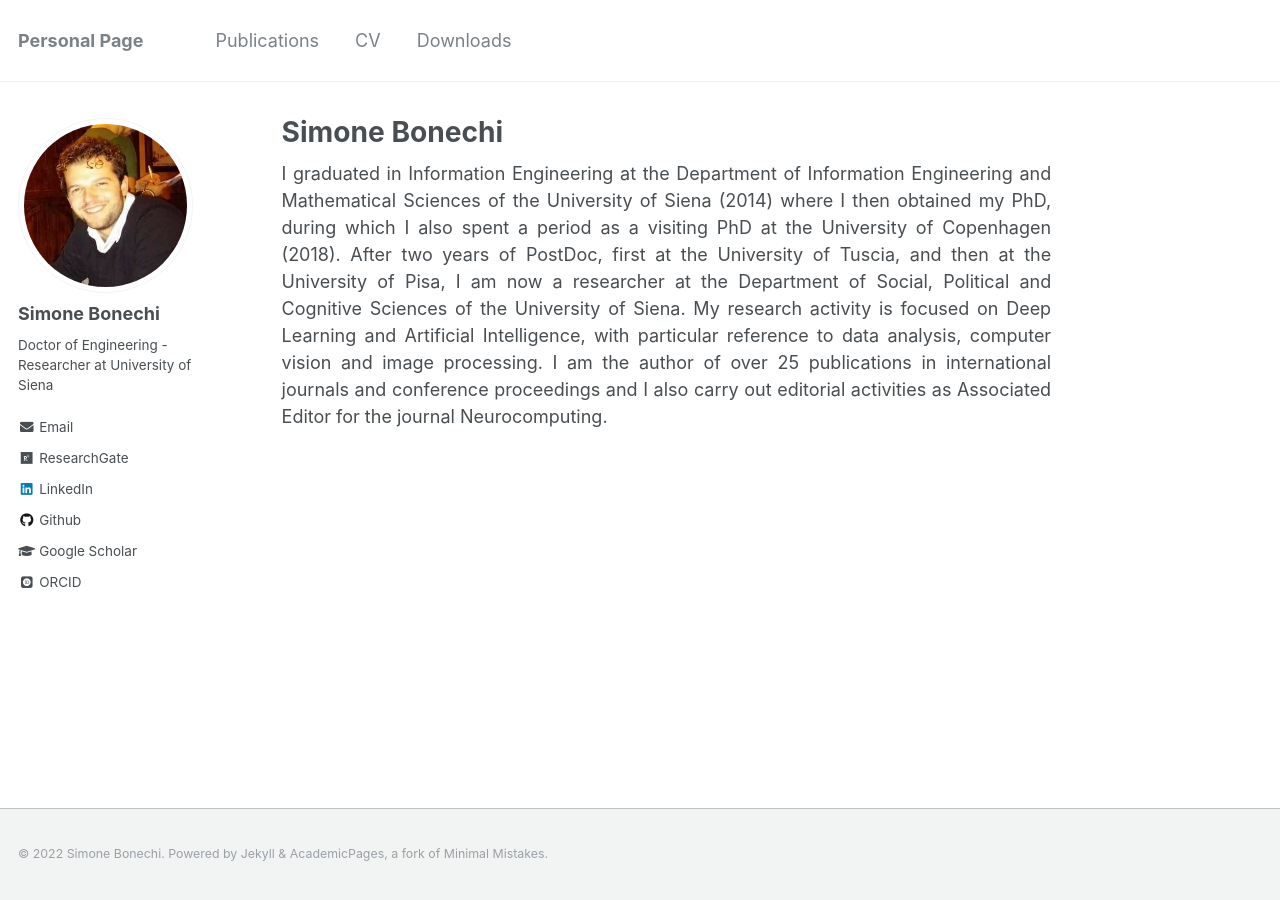
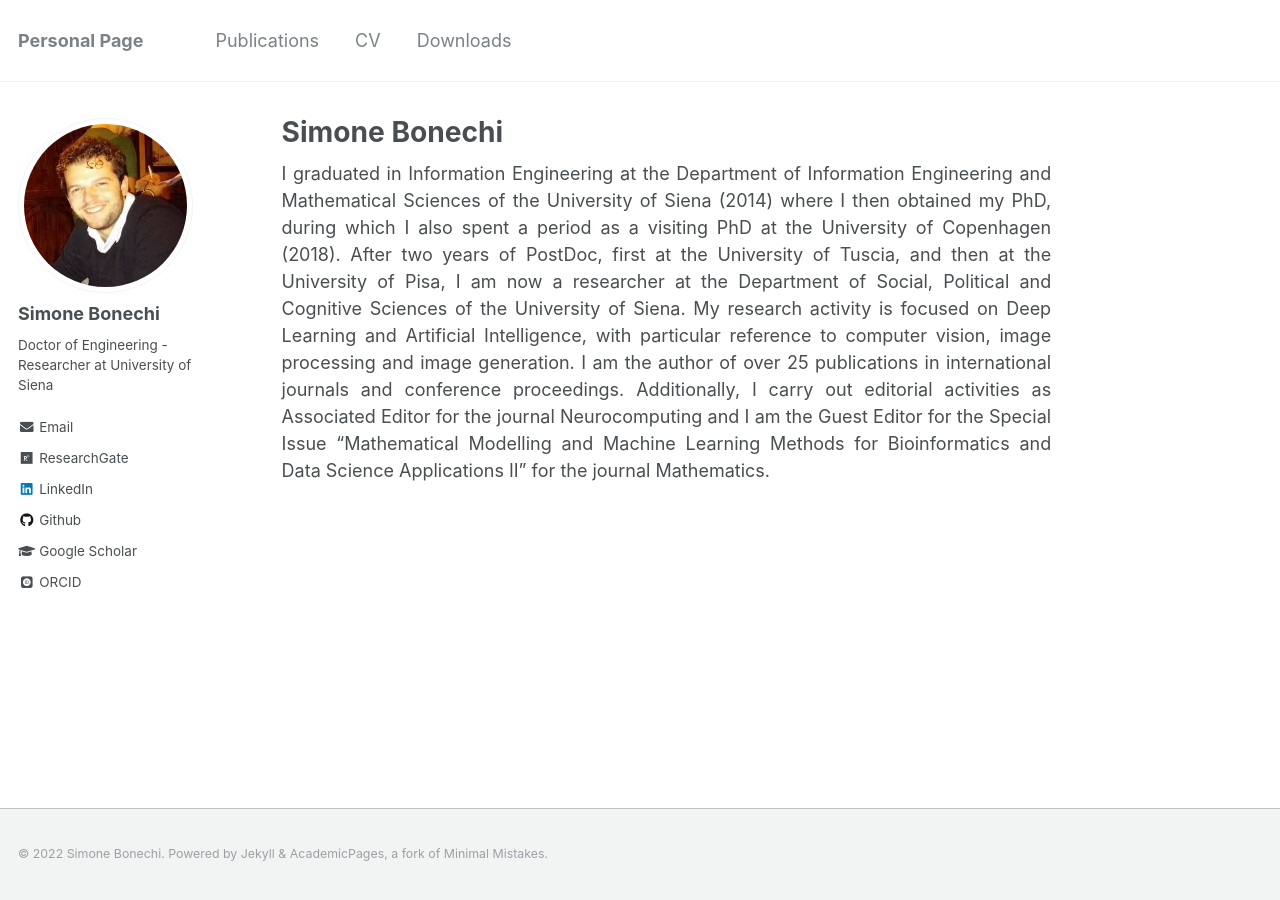
Before and after one commit to SimoneBonechi/SimoneBonechi.github.io, a Jekyll site: the page built from _pages/about.md, in a window 1280 px wide. Built offline with Jekyll 4.4.1, drawn with Linux system fonts in a browser that asks for light colours; some web fonts are replaced.

Commit message:
update about me

```diff
--- a/_pages/about.md
+++ b/_pages/about.md
@@ -9,5 +9,6 @@ redirect_from:
 ---
 
 I graduated in Information Engineering at the Department of Information Engineering and Mathematical Sciences of the University of Siena (2014) where I then obtained my PhD, during which I also spent a period as a visiting PhD at the University of Copenhagen (2018).
-After two years of PostDoc, first at the University of Tuscia, and then at the University of Pisa, I am now a researcher at the Department of Social, Political and Cognitive Sciences of the University of Siena. My research activity is focused on Deep Learning and Artificial Intelligence, with particular reference to data analysis, computer vision and image processing. I am the author of over 25 publications in international journals and conference proceedings and I also carry out editorial activities as Associated Editor for the journal Neurocomputing.
+After two years of PostDoc, first at the University of Tuscia, and then at the University of Pisa, I am now a researcher at the Department of Social, Political and Cognitive Sciences of the University of Siena. My research activity is focused on Deep Learning and Artificial Intelligence, with particular reference to computer vision, image
+processing and image generation. I am the author of over 25 publications in international journals and conference proceedings. Additionally, I carry out editorial activities as Associated Editor for the journal Neurocomputing and I am the Guest Editor for the Special Issue “Mathematical Modelling and Machine Learning Methods for Bioinformatics and Data Science Applications II” for the journal Mathematics.
 {: style="text-align: justify"}
```
